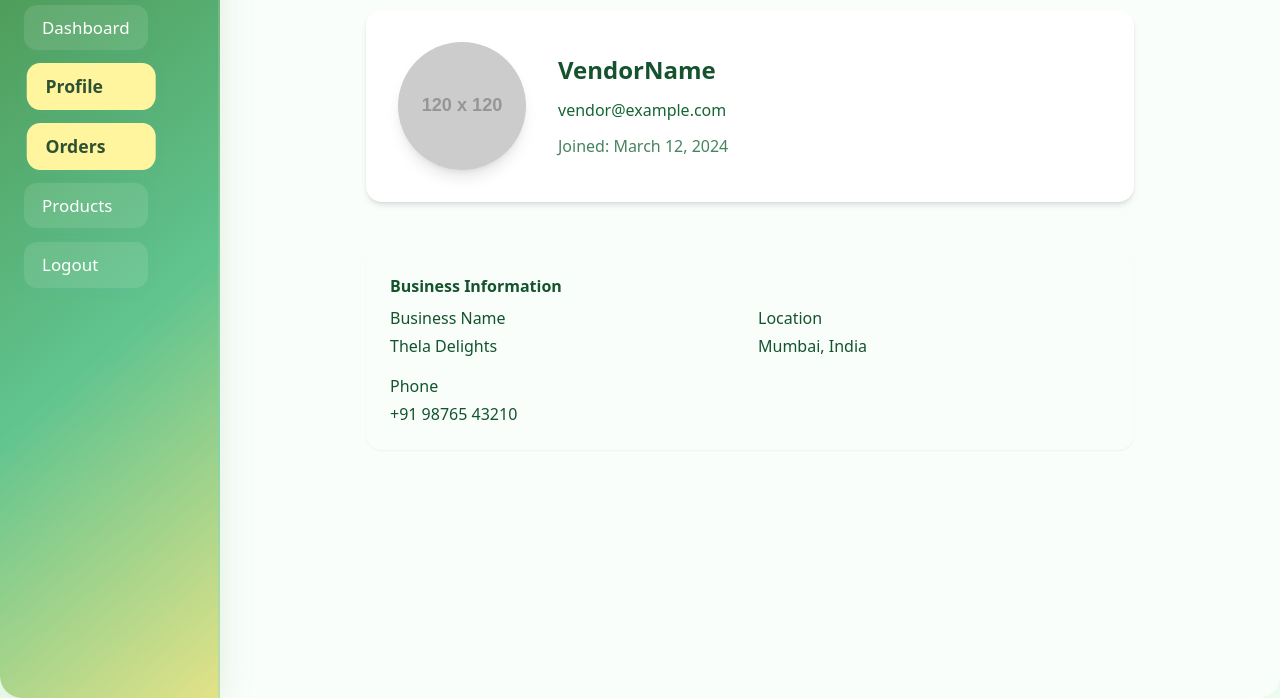
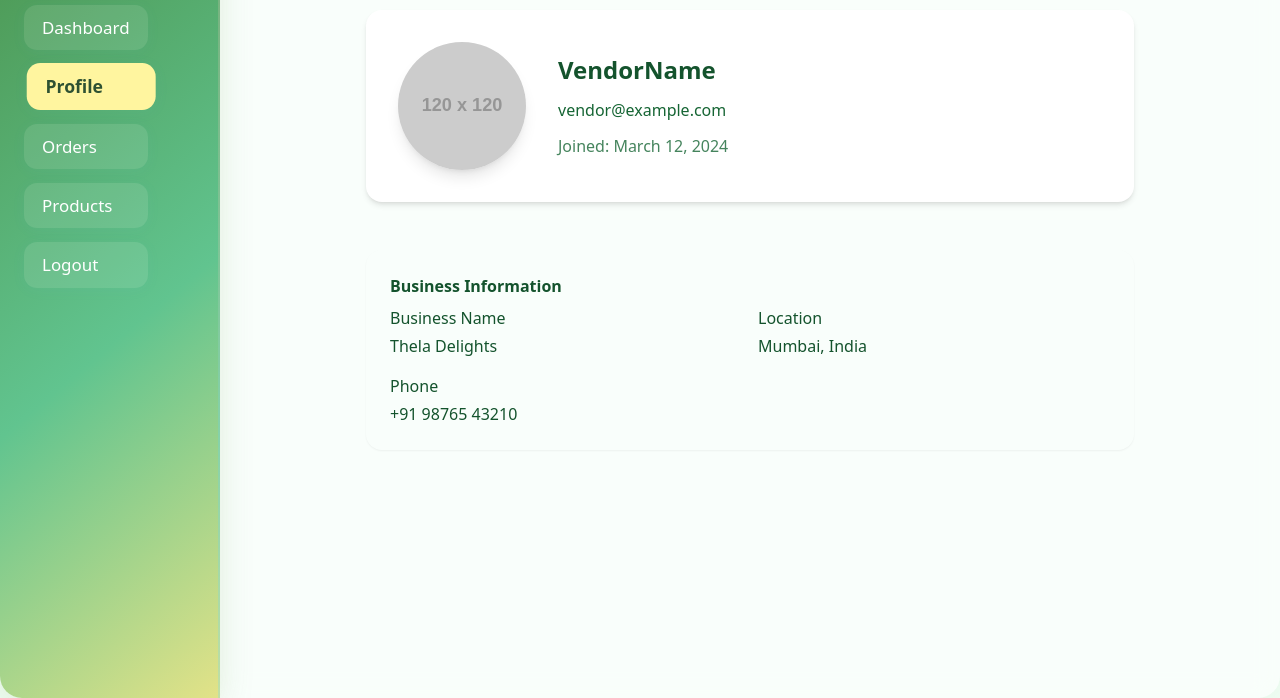
Before and after one commit to brockayan/ThelaXpress, a plain HTML site: page public/vendor-myprofile.html in a window 1280 px wide. Shown: the part 102-800 px from the top of the page. Drawn offline with nearby package versions, Linux system fonts and the light colour scheme; placeholder pictures from the web are drawn by us.

Commit message:
Update vendor-myprofile.html

```diff
--- a/public/vendor-myprofile.html
+++ b/public/vendor-myprofile.html
@@ -112,7 +112,7 @@
     <nav>
       <a href="./vendor-dashboard.html">Dashboard</a>
       <a href="./vendor-myprofile.html" class="active">Profile</a>
-      <a href="./vendor-order.html" class="active" aria-current="page">Orders</a>
+      <a href="./vendor-order.html">Orders</a>
       <a href="./vendor-products.html">Products</a>
       <a href="../index.html">Logout</a>
     </nav>
```
